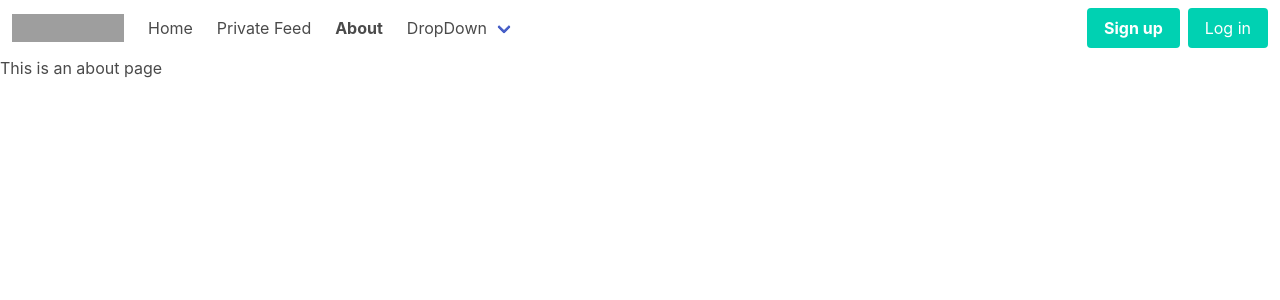
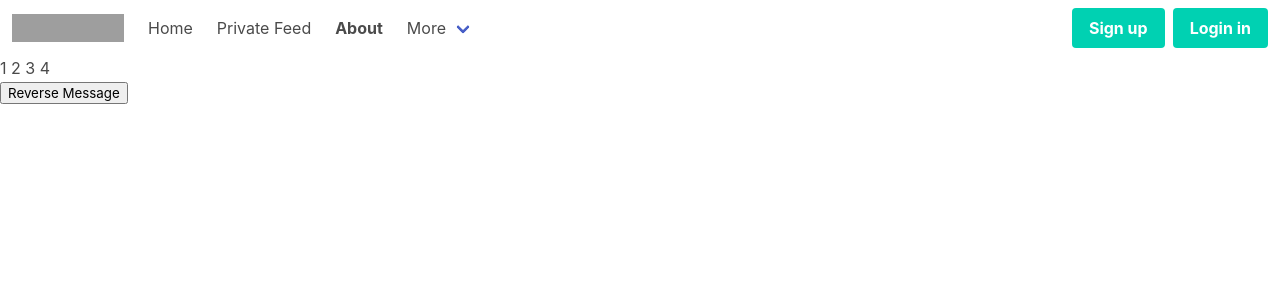
Before and after one commit to krishnasrikanthdonthineni/Fitness_Tracker_App, a Vue app in the folder client/: page /about in a window 1280 px wide. Shown: the top 300 px of the page. Built offline with nearby package versions, Linux system fonts and the light colour scheme; grey boxes are pictures that could not be loaded.

Commit message:
login and links update

```diff
--- a/client/public/index.html
+++ b/client/public/index.html
@@ -5,7 +5,7 @@
     <meta http-equiv="X-UA-Compatible" content="IE=edge">
     <meta name="viewport" content="width=device-width,initial-scale=1.0">
     <link rel="icon" href="<%= BASE_URL %>favicon.ico">
-    <title><%= htmlWebpackPlugin.options.title %></title>
+    <title>Fitness Tracker</title>
   </head>
   <body>
     <noscript>
--- a/client/src/components/Nav.vue
+++ b/client/src/components/Nav.vue
@@ -19,17 +19,17 @@
 
 
       <router-link to="/" class="navbar-item" active-class="is-current" exact>Home</router-link>
-      <router-link to="/game" class="navbar-item" active-class="is-current">Private Feed</router-link>
+      <router-link to="/privatefeed" class="navbar-item" active-class="is-current">Private Feed</router-link>
       <router-link to="/about" class="navbar-item" active-class="is-current">About</router-link>
 
       <div class="navbar-item has-dropdown is-hoverable">
         <a class="navbar-link">
-          DropDown
+          More
         </a>
 
         <div class="navbar-dropdown">
           <a class="navbar-item">
-            Information
+            About
           </a>
           <a class="navbar-item">
             Jobs
@@ -48,11 +48,11 @@
     <div class="navbar-end">
       <div class="navbar-item">
         <div class="buttons">
-          <a class="button is-primary">
+          <a class="button is-primary" href="/signup">
             <strong>Sign up</strong>
           </a>
           <a class="button is-primary" href="/login">
-            Log in
+            <strong>Login in</strong>
           </a>
         </div>
       </div>
--- a/client/src/models/Users.js
+++ b/client/src/models/Users.js
@@ -1,7 +1,7 @@
 
 const Users = [
-    { Name: 'Moshe', Password: '2020', Email: 'plotkinm@newpaltz.edu' },
-    { Name: 'Bracha', Password: '5780', Email: 'chabad@newpaltz.edu' },
+    { Name: 'Moshe', Password: '1996', Email: 'krishna@gmail.com' },
+    { Name: 'Bracha', Password: '1234', Email: 'sri@hawkmail.newpaltz.edu' },
 
 ];
 
--- a/client/src/views/About.vue
+++ b/client/src/views/About.vue
@@ -1,5 +1,15 @@
 <template>
-  <div class="about">
-    <h1>This is an about page</h1>
-  </div>
+
+
+
+  <div id="app-5">
+    <P>
+      1
+      2
+      3
+      4
+      </p>
+  <p>{{ message }}</p>
+  <button v-on:click="reverseMessage">Reverse Message</button>
+</div>
 </template>
--- a/client/src/views/Login.vue
+++ b/client/src/views/Login.vue
@@ -1,6 +1,8 @@
 <template>
+
   <form class="container" @submit.prevent="login">
       {{error}}
+
 
   <div class="hero-body">
     <div class="container">
@@ -38,6 +40,11 @@
               </button>
                  </p>
             </div>
+            <p class="has-text-grey">
+                        <a href="/signup">Sign Up</a> &nbsp;·&nbsp;
+                        <a href="../">Forgot Password</a> &nbsp;·&nbsp;
+                        <a href="../">Need Help?</a>
+                    </p>
 
         </div>
       </div>
@@ -62,7 +69,7 @@ export default {
         login(){
             try {
                 Login(this.email, this.password);
-                this.$router.push('/game');
+                this.$router.push('/privatefeed');
             } catch (error) {
                 this.error = error;
             }
--- a/client/src/views/Game.vue
+++ b/client/src/views/PrivateFeed.vue
@@ -3,7 +3,7 @@
       <div class="card">
         <div class="card-content">
             <h1 class="title is-1">
-                Game Page
+                Private Feed
             </h1>
         </div>
       </div>
@@ -25,6 +25,7 @@
 
 <script>
 
+import { Players, PictureDeck, CurrentPicture, Init } from "../models/Game";
 
 
 export default {
--- /dev/null
+++ b/client/src/views/Signup.vue
@@ -0,0 +1,10 @@
+<template>
+  <section class="container">
+    <div class="hero">
+        <h1 class="title">
+          Sign Up
+        </h1>
+    </div>
+
+  </section>
+</template>
```
Also changed, not shown: client/src/router/index.js (+7 -2 lines), client/src/models/Register.js (added), 1 other file (tests, documents, lock files or other folders).
